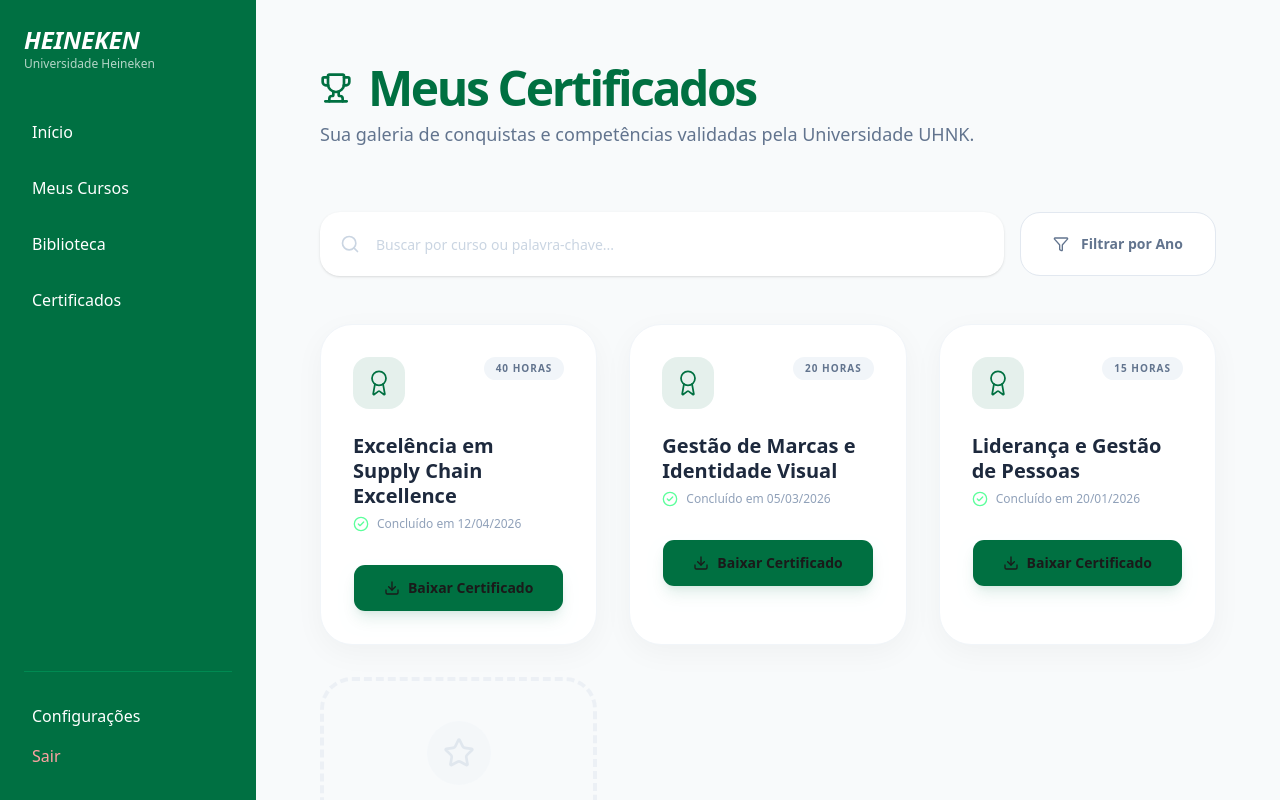
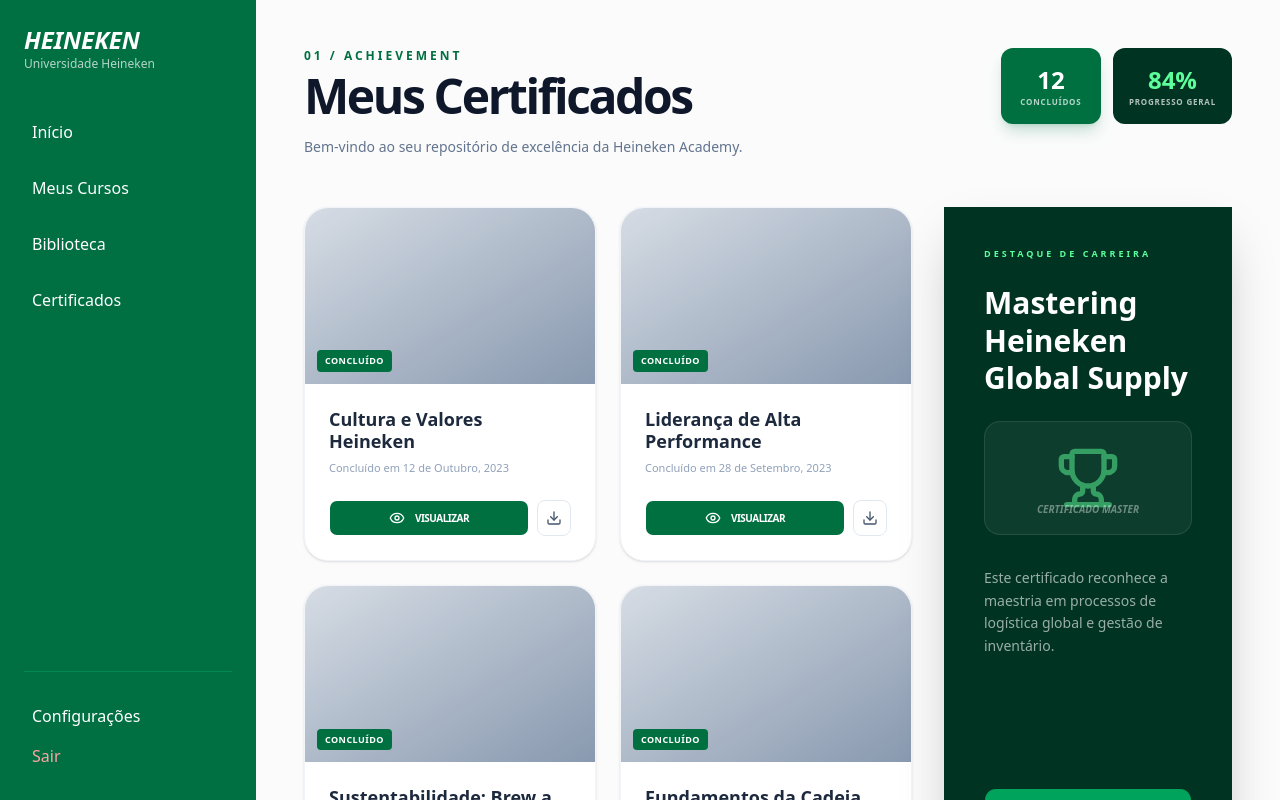
Before and after one commit to kkfabio/Universidade-Heineken-Front, a Next.js app: page /certificados in a window 1280 px wide. Shown: the top 800 px of the page. Built offline with nearby package versions, Linux system fonts and the light colour scheme.

Commit message:
feat: correção de tipos nos certificados e implementação de quadros de performance

```diff
--- a/src/app/certificados/page.tsx
+++ b/src/app/certificados/page.tsx
@@ -1,66 +1,78 @@
 "use client"
 
 import * as React from "react"
-import { Star, Search, Filter, Trophy } from "lucide-react"
-import { Input } from "../../components/ui/input"
+import { CertificateCard } from "../../components/CertificateCard"
 import { Button } from "../../components/ui/button"
-import { CertificateCard } from "../../components/CertificateCard"
+import { Download, ExternalLink, Trophy } from "lucide-react"
 
 export default function CertificadosPage() {
+  // Corrigido para 'date' para bater com a prop do componente
   const certificados = [
-    { id: 1, titulo: "Excelência em Supply Chain Excellence", data: "12/04/2026", carga: "40" },
-    { id: 2, titulo: "Gestão de Marcas e Identidade Visual", data: "05/03/2026", carga: "20" },
-    { id: 3, titulo: "Liderança e Gestão de Pessoas", data: "20/01/2026", carga: "15" },
+    { id: 1, titulo: "Cultura e Valores Heineken", date: "12 de Outubro, 2023" },
+    { id: 2, titulo: "Liderança de Alta Performance", date: "28 de Setembro, 2023" },
+    { id: 3, titulo: "Sustentabilidade: Brew a Better World", date: "15 de Agosto, 2023" },
+    { id: 4, titulo: "Fundamentos da Cadeia de Suprimentos", date: "02 de Julho, 2023" },
   ]
 
   return (
-    <div className="min-h-screen p-8 md:p-16 bg-[#F8FAFB]">
+    <div className="min-h-screen p-8 md:p-12 bg-[#FBFBFB]">
+      {/* Header com Estatísticas (Figma) */}
+      <div className="flex flex-col md:flex-row justify-between items-start mb-12 gap-6">
+        <header>
+          <p className="text-[#007041] font-bold text-xs tracking-[3px] mb-2 uppercase">01 / Achievement</p>
+          <h1 className="text-5xl font-black text-slate-900 mb-4 tracking-tighter">Meus Certificados</h1>
+          <p className="text-slate-500 max-w-md text-sm leading-relaxed font-medium">
+            Bem-vindo ao seu repositório de excelência da Heineken Academy.
+          </p>
+        </header>
 
-      {/* Header Identitário UHNK */}
-      <header className="relative mb-16">
-        <div className="flex items-center gap-4 mb-2">
-          <Trophy className="h-8 w-8 text-[#007041]" />
-          <h1 className="text-5xl font-black text-[#007041] tracking-tighter">Meus Certificados</h1>
+        {/* Badges de Performance */}
+        <div className="flex gap-3">
+          <div className="bg-[#007041] p-4 rounded-xl text-white text-center min-w-25 shadow-lg shadow-[#007041]/20">
+            <p className="text-2xl font-black">12</p>
+            <p className="text-[8px] font-bold uppercase tracking-widest opacity-70">Concluídos</p>
+          </div>
+          <div className="bg-[#003321] p-4 rounded-xl text-white text-center min-w-25">
+            <p className="text-2xl font-black text-[#5CFF9B]">84%</p>
+            <p className="text-[8px] font-bold uppercase tracking-widest opacity-70">Progresso Geral</p>
+          </div>
         </div>
-        <p className="text-slate-500 text-lg font-medium max-w-2xl">
-          Sua galeria de conquistas e competências validadas pela Universidade UHNK.
-        </p>
-        <Star className="absolute -top-10 right-0 h-40 w-40 text-slate-200 -z-10 opacity-20" />
-      </header>
-
-      {/* Barra de Ações Rápidas */}
-      <div className="flex flex-col md:flex-row gap-4 mb-12">
-        <div className="relative flex-1">
-          <Search className="absolute left-5 top-1/2 -translate-y-1/2 h-5 w-5 text-slate-300" />
-          <Input
-            placeholder="Buscar por curso ou palavra-chave..."
-            className="pl-14 h-16 rounded-[20px] border-none shadow-sm bg-white text-slate-600 font-medium placeholder:text-slate-300 focus:ring-2 focus:ring-[#007041]"
-          />
-        </div>
-        <Button variant="outline" className="h-16 px-8 rounded-[20px] border-slate-200 bg-white font-bold text-slate-500 gap-3 hover:bg-slate-50">
-          <Filter className="h-5 w-5" /> Filtrar por Ano
-        </Button>
       </div>
 
-      {/* Grid de Certificados */}
-      <div className="grid grid-cols-1 md:grid-cols-2 lg:grid-cols-3 gap-8">
-        {certificados.map((cert) => (
-          <CertificateCard
-            key={cert.id}
-            title={cert.titulo}
-            date={cert.data}
-            hours={cert.carga}
-          />
-        ))}
+      <div className="grid grid-cols-1 lg:grid-cols-12 gap-8">
+        {/* Grid de Certificados Normais */}
+        <div className="lg:col-span-8 grid grid-cols-1 md:grid-cols-2 gap-6">
+          {certificados.map((cert) => (
+            <CertificateCard key={cert.id} title={cert.titulo} date={cert.date} />
+          ))}
+        </div>
 
-        {/* Card de Próxima Conquista (Gamificação) */}
-        <div className="border-4 border-dashed border-slate-200 rounded-[32px] p-10 flex flex-col items-center justify-center text-center opacity-50 hover:opacity-80 transition-all cursor-pointer">
-          <div className="w-16 h-16 rounded-full bg-slate-100 flex items-center justify-center mb-4">
-            <Star className="h-8 w-8 text-slate-300" />
+        {/* Card Master (Lateral Direita) */}
+        <div className="lg:col-span-4">
+          <div className="bg-[#003321] rounded-32 p-10 h-full text-white flex flex-col justify-between relative overflow-hidden shadow-2xl">
+            <div className="relative z-10">
+              <p className="text-[9px] font-bold uppercase tracking-[3px] text-[#5CFF9B] mb-6">Destaque de Carreira</p>
+              <h2 className="text-3xl font-black leading-tight mb-6">Mastering Heineken Global Supply</h2>
+
+              <div className="bg-white/5 rounded-2xl p-6 border border-white/10 mb-8 flex items-center justify-center">
+                 <Trophy className="h-16 w-16 text-[#5CFF9B] opacity-50" />
+                 <p className="absolute text-[10px] font-bold uppercase mt-16 italic opacity-40">Certificado Master</p>
+              </div>
+
+              <p className="text-sm opacity-60 leading-relaxed font-medium">
+                Este certificado reconhece a maestria em processos de logística global e gestão de inventário.
+              </p>
+            </div>
+
+            <div className="space-y-3 relative z-10 pt-10">
+              <Button className="w-full bg-[#00A35C] hover:bg-[#008f50] text-white font-black py-6 rounded-xl uppercase tracking-tighter text-xs">
+                Baixar PDF
+              </Button>
+              <Button variant="outline" className="w-full border-white/20 text-white hover:bg-white/10 py-6 rounded-xl font-bold uppercase tracking-tighter text-[10px]">
+                Visualizar Detalhes
+              </Button>
+            </div>
           </div>
-          <p className="font-black text-slate-400 uppercase tracking-widest text-xs">Em andamento</p>
-          <h4 className="text-lg font-bold text-slate-500 mt-2">Logística Reversa 4.0</h4>
-          <p className="text-xs text-slate-400 mt-1 italic">Conclua o módulo 5 para liberar</p>
         </div>
       </div>
     </div>
--- a/src/components/CertificateCard.tsx
+++ b/src/components/CertificateCard.tsx
@@ -1,47 +1,43 @@
 "use client"
 
 import * as React from "react"
-import { Award, Download, CheckCircle2 } from "lucide-react"
+import { Eye, Download } from "lucide-react"
 import { Button } from "./ui/button"
 
 interface CertificateCardProps {
   title: string
-  date: string
-  hours: string
+  date: string // Garantindo que o nome da prop seja 'date'
   isDark?: boolean
 }
 
-export function CertificateCard({ title, date, hours, isDark }: CertificateCardProps) {
+export function CertificateCard({ title, date, isDark }: CertificateCardProps) {
   return (
-    <div className={`group p-8 rounded-[32px] border border-slate-100 shadow-[0_8px_30px_rgb(0,0,0,0.04)] transition-all duration-300 hover:shadow-xl hover:-translate-y-1 relative overflow-hidden ${
+    <div className={`group rounded-[24px] overflow-hidden border border-slate-100 shadow-sm transition-all hover:shadow-xl ${
       isDark ? "bg-[#1A1A1A] border-slate-800" : "bg-white"
     }`}>
-      {/* Detalhe visual lateral */}
-      <div className="absolute top-0 left-0 w-1.5 h-full bg-[#007041] opacity-0 group-hover:opacity-100 transition-opacity" />
-
-      <div className="flex justify-between items-start mb-6">
-        <div className="p-3 bg-[#007041]/10 rounded-2xl">
-          <Award className="h-7 w-7 text-[#007041]" strokeWidth={1.5} />
+      {/* Thumbnail com gradiente e selo (Figma style) */}
+      <div className="relative h-44 bg-gradient-to-br from-slate-200 to-slate-400">
+        <div className="absolute inset-0 bg-black/5 group-hover:bg-transparent transition-colors" />
+        <div className="absolute bottom-3 left-3 bg-[#007041] text-white text-[9px] font-black px-2 py-1 rounded-sm uppercase tracking-wider">
+          Concluído
         </div>
-        <span className="text-[10px] font-black bg-slate-100 text-slate-500 px-3 py-1 rounded-full uppercase tracking-widest">
-          {hours} HORAS
-        </span>
       </div>
 
-      <h3 className={`text-xl font-bold leading-tight mb-2 group-hover:text-[#007041] transition-colors ${
-        isDark ? "text-white" : "text-slate-800"
-      }`}>
-        {title}
-      </h3>
+      <div className="p-6">
+        <h3 className={`text-lg font-bold leading-tight mb-1 min-h-[3rem] ${isDark ? "text-white" : "text-slate-800"}`}>
+          {title}
+        </h3>
+        <p className="text-[11px] text-slate-400 mb-6">Concluído em {date}</p>
 
-      <div className="flex items-center gap-2 mb-8">
-        <CheckCircle2 className="h-4 w-4 text-[#5CFF9B]" />
-        <p className="text-xs font-medium text-slate-400">Concluído em {date}</p>
+        <div className="flex gap-2">
+          <Button className="flex-1 bg-[#007041] hover:bg-[#005a34] text-white rounded-lg font-bold text-[10px] h-9 uppercase tracking-tighter">
+            <Eye className="h-4 w-4 mr-1" /> Visualizar
+          </Button>
+          <Button variant="outline" className="border-slate-200 rounded-lg px-2 h-9 hover:bg-slate-50">
+            <Download className="h-4 w-4 text-slate-600" />
+          </Button>
+        </div>
       </div>
-
-      <Button className="w-full bg-[#007041] hover:bg-[#005a34] rounded-xl font-bold gap-2 h-12 shadow-lg shadow-[#007041]/10">
-        <Download className="h-4 w-4" /> Baixar Certificado
-      </Button>
     </div>
   )
 }
```
